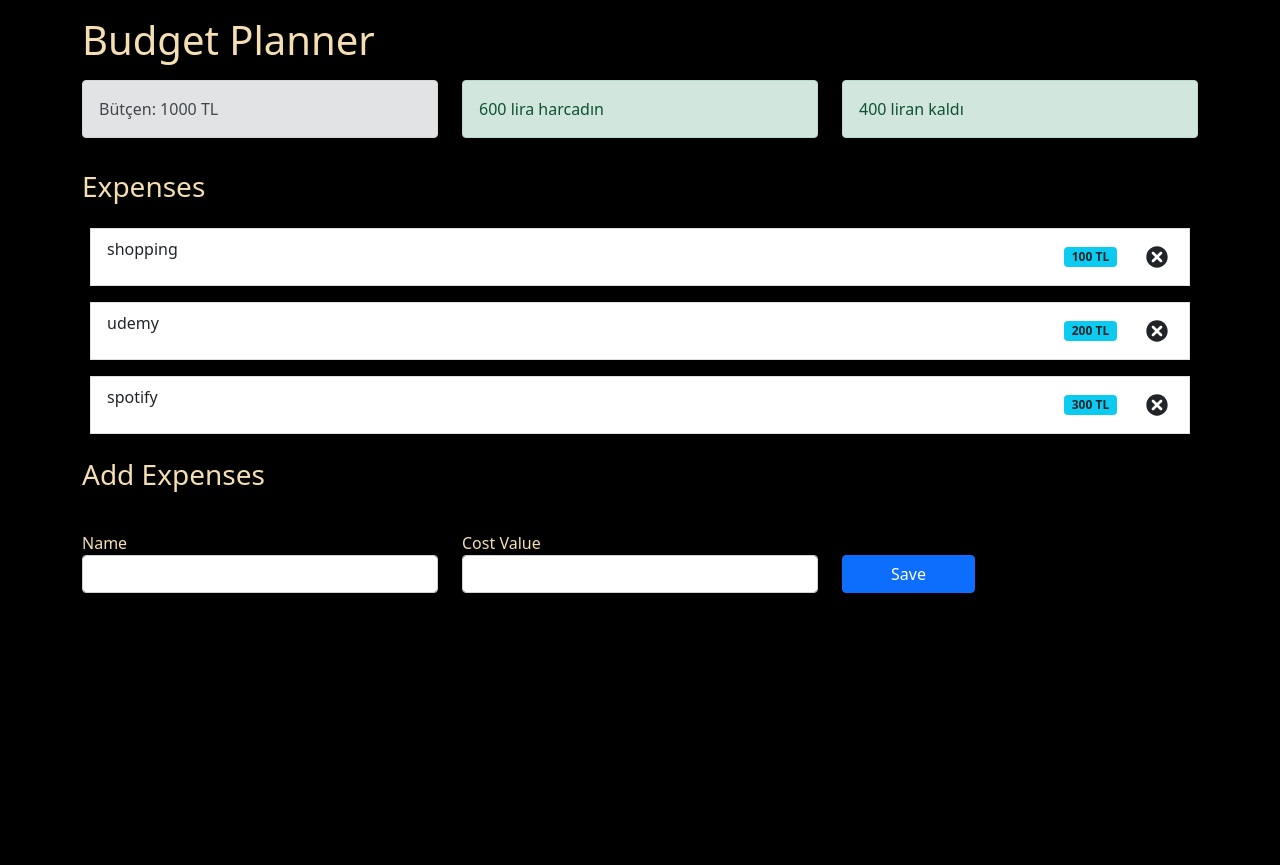
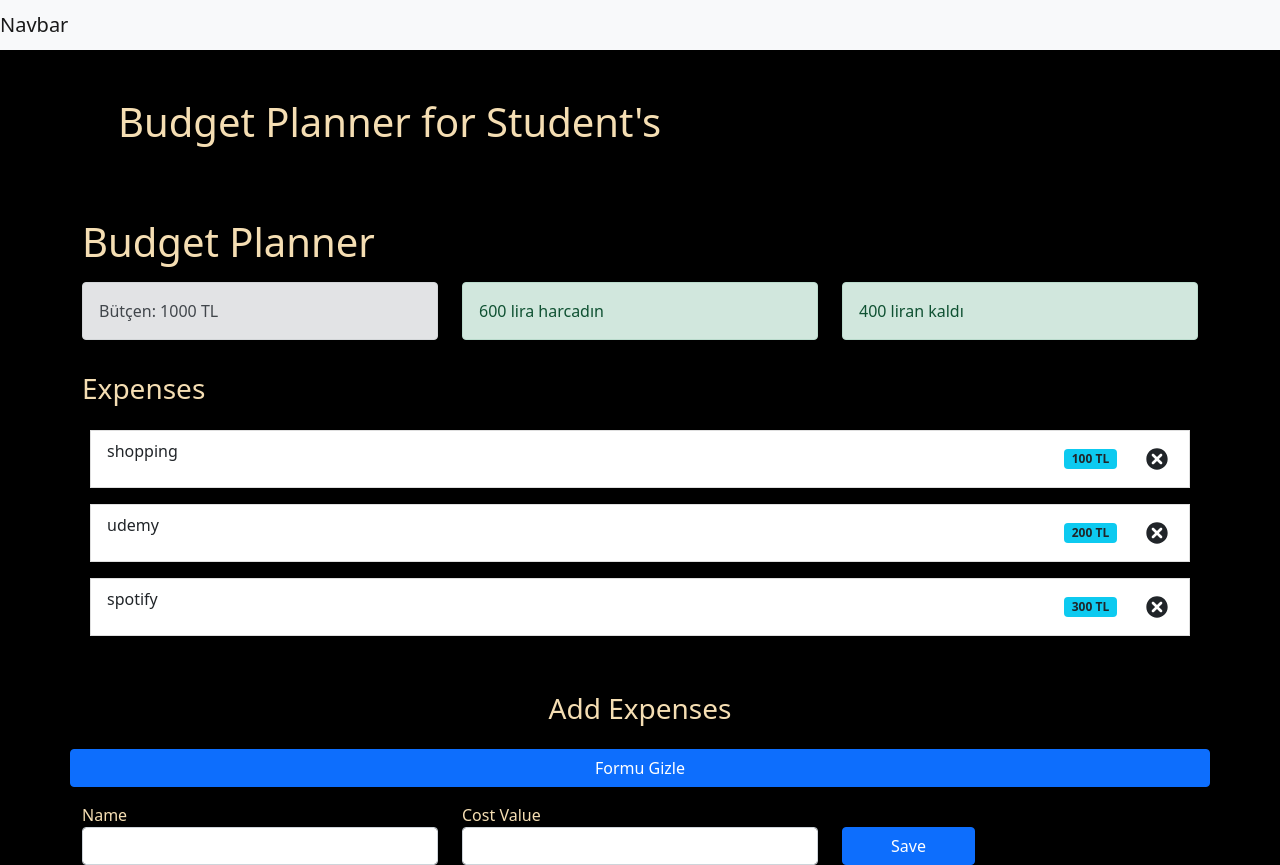
Before and after one commit to Ted2xmen/react-budget-planner, a React (Create React App) app: page / in a window 1280 px wide. Before the commit the page ends 800 px from the top, so only its background shows below. Built offline with nearby package versions, Linux system fonts and the light colour scheme.

Commit message:
needs uı design

```diff
--- a/src/App.js
+++ b/src/App.js
@@ -1,17 +1,28 @@
-import React from 'react'
-import 'bootstrap/dist/css/bootstrap.min.css';
-import Budget from './components/Budget';
-import Remaining from './components/Remaining';
-import ExpenseTotal from './components/ExpenseTotal';
-import ExpenseList from './components/ExpenseList';
-import AddExpenseForm from './components/AddExpenseForm';
-import { AppProvider } from './context/AppContext';
+import React from "react";
+import { useState } from "react";
+import "bootstrap/dist/css/bootstrap.min.css";
+import Budget from "./components/Budget";
+import Remaining from "./components/Remaining";
+import ExpenseTotal from "./components/ExpenseTotal";
+import ExpenseList from "./components/ExpenseList";
+import AddExpenseForm from "./components/AddExpenseForm";
+import Header from "./components/Header"
+import { AppProvider } from "./context/AppContext";
 
 function App() {
+  const [showing, setShowing] = useState(true);
+
   return (
     <AppProvider>
-    <div className='container'>
-     <h1 className='mt-3'>Budget Planner</h1>
+      <nav className="navbar navbar-light bg-light">
+        <span className="navbar-brand mb-0 h1">Navbar</span>
+      </nav>
+      <div className="container p-5">
+      <Header />
+      </div>
+
+      <div className="container">
+        <h1 className="mt-3">Budget Planner</h1>
         <div className="row mt-3">
           <div className="col-sm">
             <Budget />
@@ -23,21 +34,33 @@ function App() {
             <Remaining />
           </div>
         </div>
-     <h3 className='mt-3'>Expenses</h3>
+        <h3 className="mt-3">Expenses {showing} </h3>
         <div className="row mt-3">
           <div className="col-sm">
             <ExpenseList />
           </div>
         </div>
-        <h3 className='mt-3'>Add Expenses</h3>
+        <h3 className="mt-5 text-center">Add Expenses</h3>
         <div className="row mt-4">
+          <button
+            onClick={() => {
+              setShowing(!showing);
+            }}
+            className="btn btn-primary"
+          >
+            {showing ? "Formu Gizle" : "Formu Göster"}
+          </button>
+          {showing ? (
             <div className="col-sm">
               <AddExpenseForm />
             </div>
+          ) : (
+            <div></div>
+          )}
         </div>
       </div>
     </AppProvider>
-  )
+  );
 }
 
 export default App;
--- /dev/null
+++ b/src/components/Header.js
@@ -0,0 +1,13 @@
+import React from 'react'
+
+function Header() {
+  return (
+    <div>
+
+    <h1>Budget Planner for Student's</h1>
+
+    </div>
+  )
+}
+
+export default Header
```
Also changed, not shown: src/components/AddExpenseForm.js (+10 -14 lines). Lines whose indentation alone changed are shown as unchanged.
